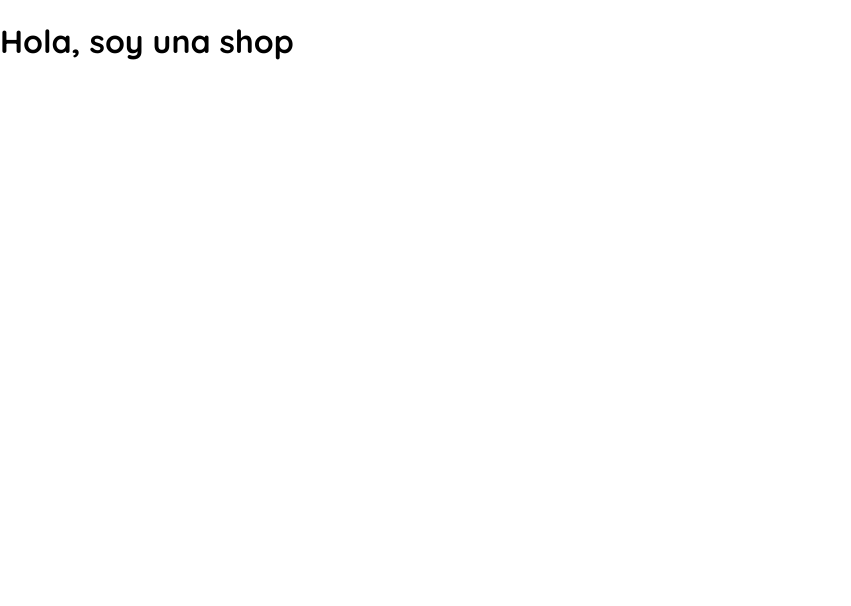
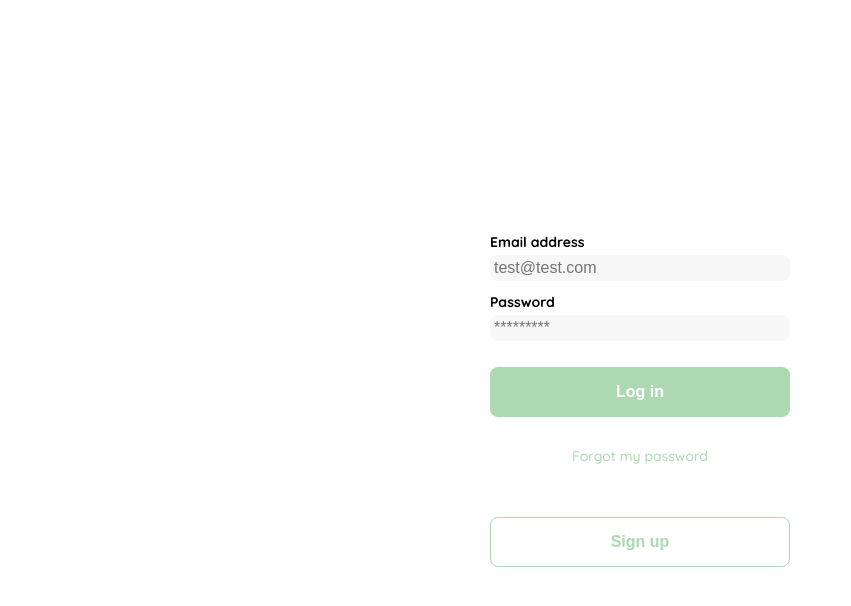
Before and after one commit to wldrocha/beauty-store, a React app: page / in a window 1280 px wide. Shown: the top 606 px of the page, without its empty margins (0-851 px from the left). Built offline with nearby package versions, Linux system fonts and the light colour scheme.

Commit message:
[FEAT] layout and login

```diff
--- a/src/components/App.jsx
+++ b/src/components/App.jsx
@@ -1,9 +1,13 @@
 import React from 'react'
+import Layout from '../containers/Layout'
+import Login from '../containers/Login'
 import '../styles/global.scss'
 
 const App = () => {
   return (
-    <h1>Hola, soy una shop</h1>
+    <Layout>
+      <Login />
+    </Layout>
   )
 }
 
--- /dev/null
+++ b/src/containers/Layout.jsx
@@ -0,0 +1,7 @@
+import React from 'react'
+
+const Layout = ({ children }) => {
+  return <div className="Layout">{children}</div>
+}
+
+export default Layout
--- /dev/null
+++ b/src/containers/Login.jsx
@@ -0,0 +1,27 @@
+import React from 'react'
+import '../styles/Login.scss'
+
+const Login = () => {
+  return (
+    <div className="login">
+      <div className="form-container">
+        <img src="./logos/logo_yard_sale.svg" alt="logo" className="logo" />
+        <form action="/" className="form">
+          <label for="emapil" className="label">
+            Email address
+          </label>
+          <input type="emapil" id="emapil" placeholder="test@test.com" className="input" />
+          <label for="new-password" className="label">
+            Password
+          </label>
+          <input type="password" id="new-password" placeholder="*********" className="input input-password" />
+          <input type="submit" value="Log in" className="primary-button login-button" />
+          <a href="">Forgot my password</a>
+        </form>
+        <button className="secondary-button">Sign up</button>
+      </div>
+    </div>
+  )
+}
+
+export default Login
--- /dev/null
+++ b/src/styles/Login.scss
@@ -0,0 +1,89 @@
+@import 'vars';
+
+.login {
+  margin: 0;
+  width: 100%;
+  height: 100vh;
+  display: grid;
+  place-items: center;
+}
+
+.form-container {
+  display: grid;
+  grid-template-rows: auto 1fr auto;
+  width: 300px;
+}
+
+.logo {
+  margin: 48px;
+  width: 35vw;
+  justify-self: center;
+  display: none;
+}
+
+.form {
+  display: flex;
+  flex-direction: column;
+}
+
+.form a {
+  color: var(--hospital-green);
+  text-decoration: none;
+  font-size: var(--sm);
+  margin-bottom: 52px;
+  text-align: center;
+}
+
+.label {
+  font-size: var(--sm);
+  font-weight: bold;
+  margin-bottom: 4px;
+}
+
+.input {
+  background-color: var(--text-input-field);
+  border: none;
+  border-radius: 8px;
+  font-size: var(--md);
+  padding: 4px;
+  margin-bottom: 12px;
+}
+
+.primary-button {
+  background-color: var(--hospital-green);
+  border: none;
+  border-radius: 8px;
+  color: var(--white);
+  padding: 4px 8px;
+  cursor: pointer;
+  font-size: var(--md);
+  font-weight: bold;
+  height: 50px;
+}
+
+.login-button {
+  margin-top: 14px;
+  margin-bottom: 30px;
+}
+
+.secondary-button {
+  color: var(--hospital-green);
+  border-radius: 8px;
+  background-color: var(--white);
+  border: 1px solid var(--hospital-green);
+  padding: 4px 8px;
+  cursor: pointer;
+  font-size: var(--md);
+  font-weight: bold;
+  height: 50px;
+}
+@media (max-width: 640px) {
+  .logo {
+    display: block;
+  }
+
+  .secondary-button {
+    position: relative;
+    top: 95%;
+  }
+}
```
